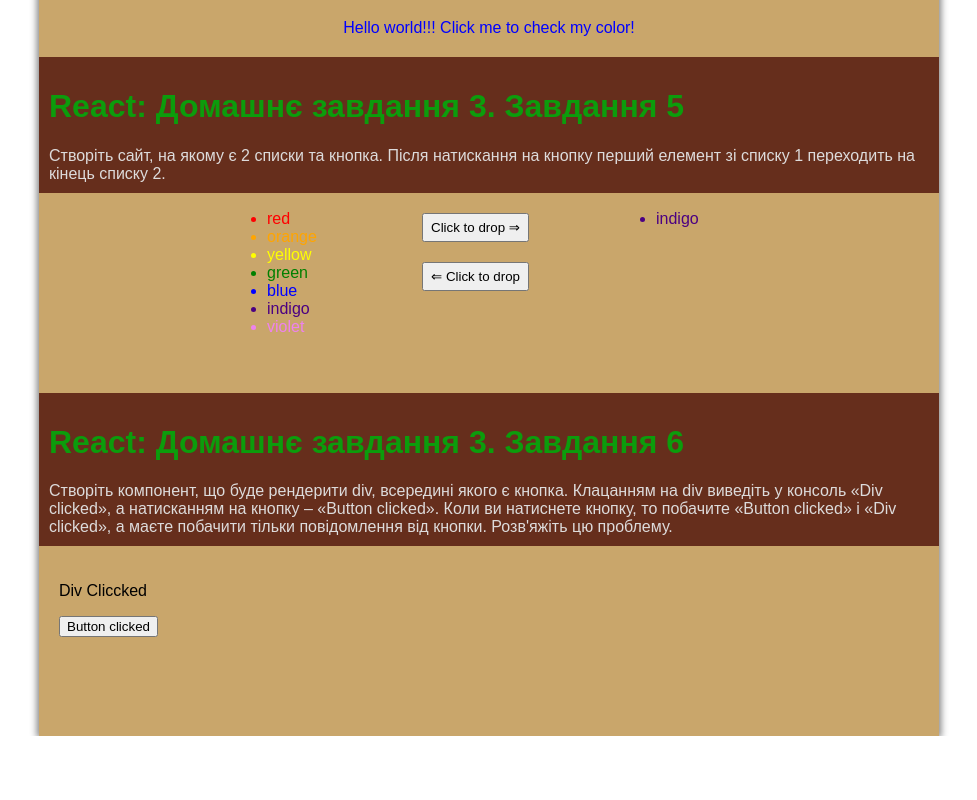
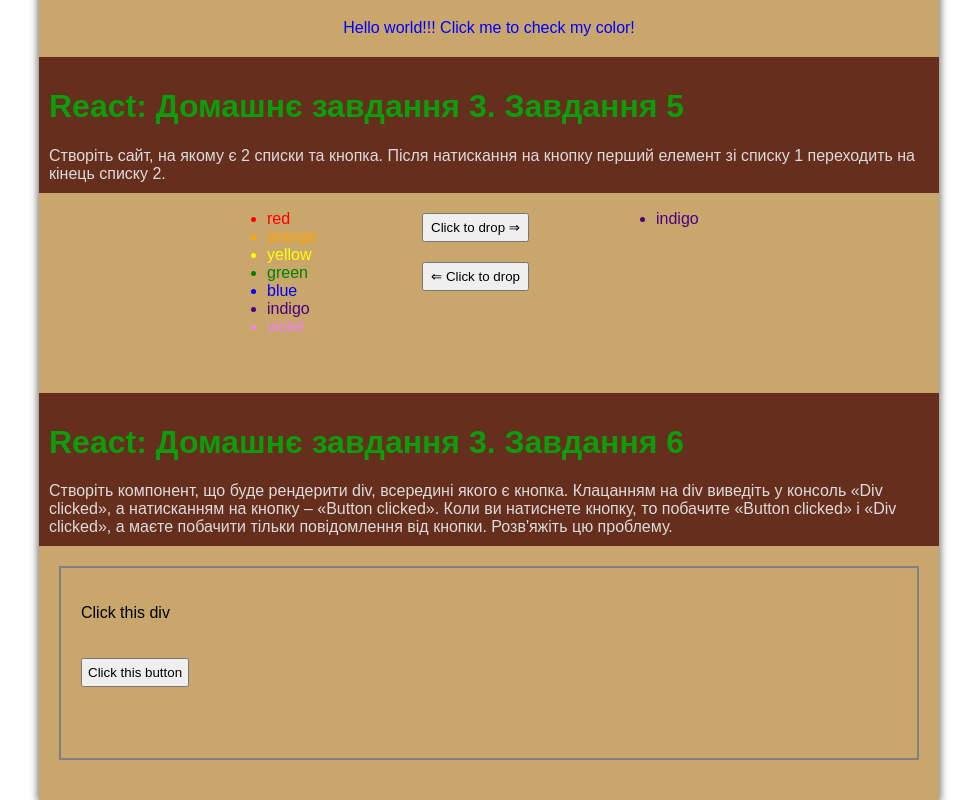
Before and after one commit to SerhiiHats/hw-3-at-react, a React (Create React App) app: page / in a window 1280 px wide. Shown: the part 662-1462 px from the top of the page, without its empty margins (151-1128 px from the left). Before the commit the page ends 1398 px from the top, so only its background shows below. Built offline with nearby package versions, Linux system fonts and the light colour scheme.

Commit message:
solution of the task with click button on div

```diff
--- a/src/components/App/App.css
+++ b/src/components/App/App.css
@@ -4,6 +4,7 @@
   font-family: Arial, "Helvetica Neue", Helvetica, sans-serif;
   box-shadow: 0 0 7px 2px gray;
   background-color: #C9A66B;
+  padding-bottom: 20px;
 }
 
 .Wrap-lists{
--- a/src/components/ShowClickInnerButton/ShowClickInnerButton.css
+++ b/src/components/ShowClickInnerButton/ShowClickInnerButton.css
@@ -2,4 +2,11 @@
     min-height: 150px;
     padding: 20px;
     background-color: #C9A66B;
+    margin: 20px;
+    border: 2px solid gray;
 }
+
+.ShowClickInnerButton button{
+margin-top: 20px;
+padding: 5px;
+}
--- a/src/components/ShowClickInnerButton/ShowClickInnerButton.js
+++ b/src/components/ShowClickInnerButton/ShowClickInnerButton.js
@@ -3,11 +3,21 @@ import "./ShowClickInnerButton.css";
 
 class ShowClickInnerButton extends Component {
 
+  handlerDiv(e){
+    console.log("Div clicked");
+    e.stopPropagation();
+  }
+
+  handlerButton(e){
+    console.log("Button clicked");
+    e.stopPropagation();
+  }
+
   render() {
     return (
-      <div className={"ShowClickInnerButton"}>
-        <p>Div Cliccked</p>
-        <button>Button clicked</button>
+      <div onClick={(e)=>this.handlerDiv(e)} className={"ShowClickInnerButton"}>
+        <p>Click this div</p>
+        <button onClick={(e)=>this.handlerButton(e)}>Click this button</button>
       </div>
     );
   }
```
